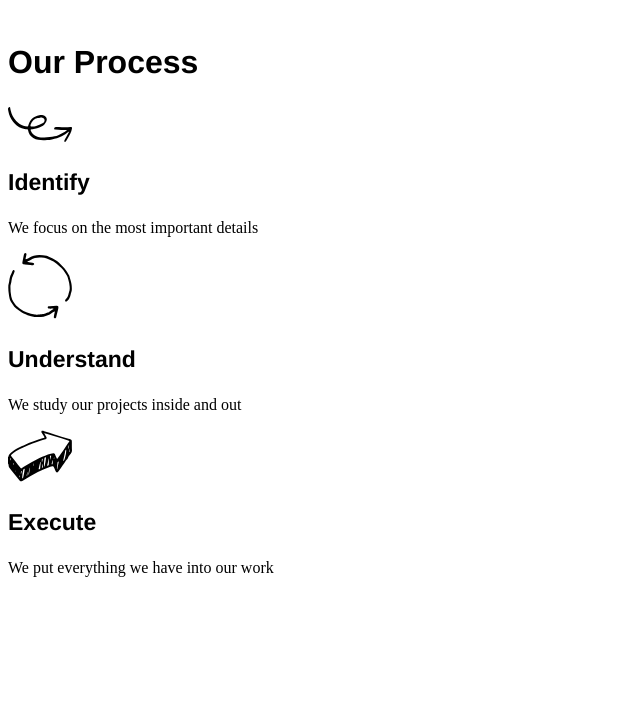
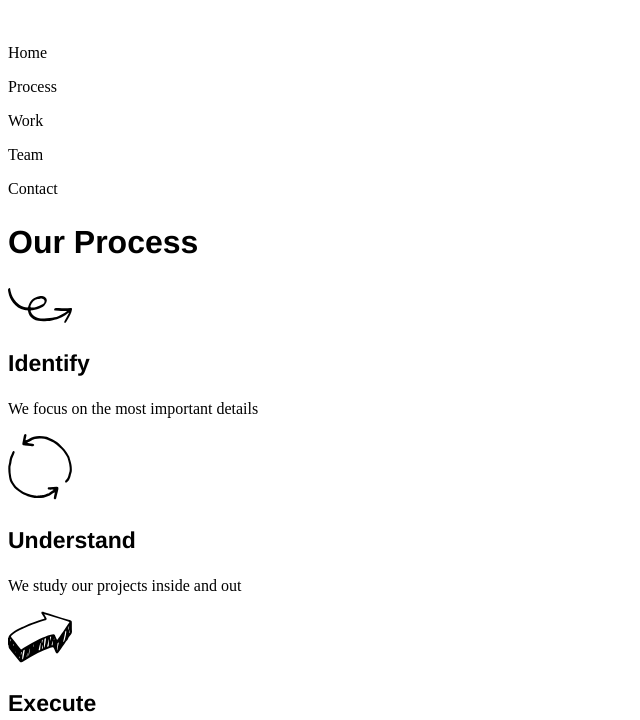
Before and after one commit to JennyLCarpenter/Broadway, a plain HTML site: page index.html in a window 1280 px wide. Shown: the part 130-850 px from the top of the page, without its empty margins (0-640 px from the left). Drawn offline with Linux system fonts and the light colour scheme.

Commit message:
Please help me.

```diff
--- a/index.html
+++ b/index.html
@@ -3,10 +3,14 @@
 <link href="./resources/css/style2.css" type="text/css" rel="stylesheet">
   <head>
     <meta charset="utf-8">
-    <title>Broadway Design
-    </title>
     <h1>Broadway Design
     </h1>
+    <nav>
+      <p>Home</p>
+      <p>Process</p>
+      <p>Work</p>
+      <p>Team</p>
+      <p>Contact</p>
   </head>
   <body>
     <h2>Our Process
```
